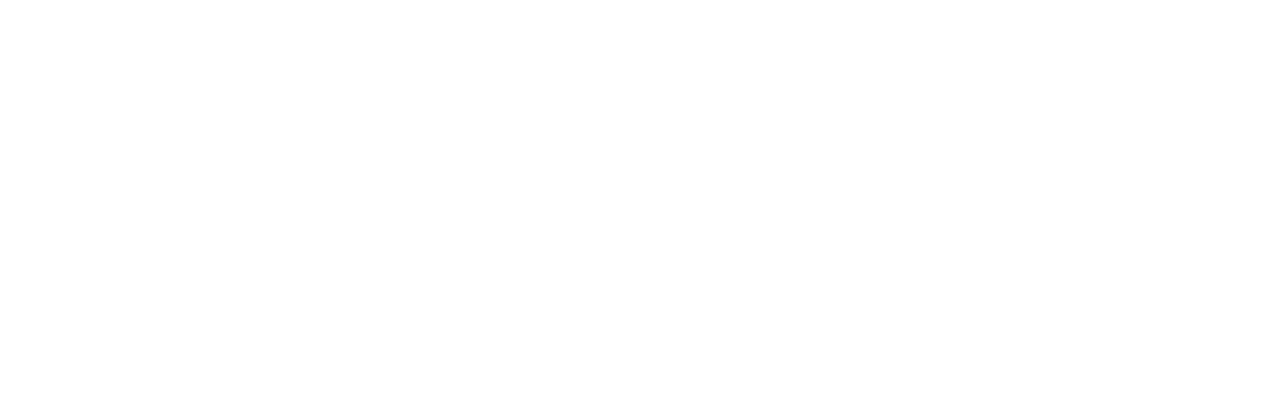
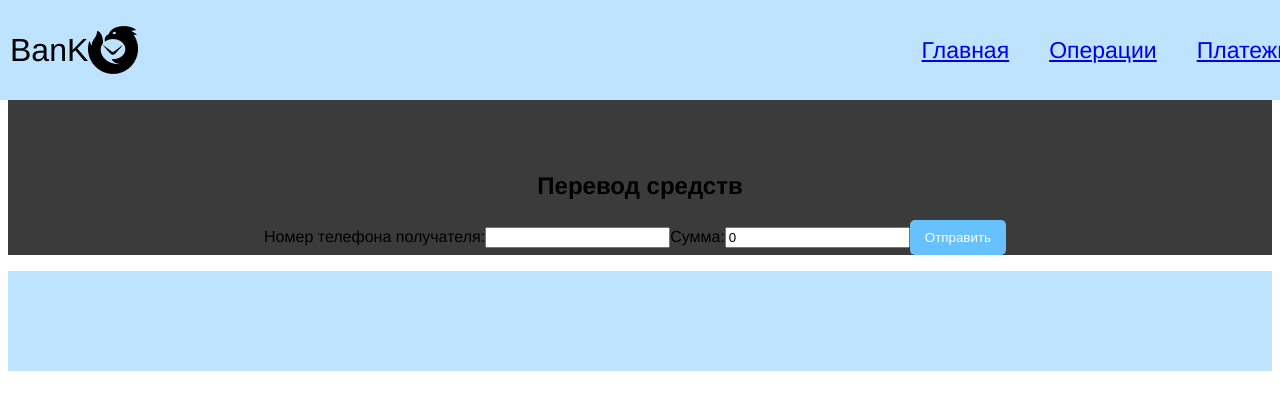
Before and after one commit to Darkness365D/Site2, a Vue app: page /transferFromTo in a window 1280 px wide. Before the commit this address had no page. Shown: the top 410 px of the page. Built offline with nearby package versions, Linux system fonts and the light colour scheme.

Commit message:
работают переводы

```diff
--- a/src/components/DashBoard.vue
+++ b/src/components/DashBoard.vue
@@ -1,22 +1,18 @@
 <template>
-  <div style="background-color: #3C3B3B;">
+  <div class="osnovnoe" style="background-color: #3C3B3B;">
     <div class="top-menu">
-       <div class="name" align="left" >
-        <span>
+      <div class="name" align="left">
         BanK
         <img src="@/assets/naz.png" align="center">
-        </span>
       </div>
       <nav class="menu">
-        <a href="#glavnaya">Главная</a>
-        <a href="#">Операции</a>
-        <a href="#">Платежи</a>
+        <router-link to="/DashBoard">Главная</router-link>
+        <router-link to="/transferFromTo">Операции</router-link>
+        <router-link to="/payments">Платежи</router-link>
       </nav>
       <div class="user-name" v-if="user">
-        <span>
-         {{ user.name }}
+        <p style="padding-right: 6%;">{{ user.name }}</p>
         <img src="@/assets/Frame 11.png" align="center">
-        </span>
       </div>
     </div>
     <br>
@@ -27,14 +23,14 @@
     <br>
     <br>
     <br>
-    <div class="text" >
-    Добрый день
+    <div class="text" style="padding-left: 5%" v-if="user">
+      {{ greeting }} {{ user.name }}
     </div>
     <div class="card-form" v-if="user">
       <img src="@/assets/f7_money-rubl-circle-fill.png">
       <p style="padding-left: 50%;">{{ user.Balance }} ₽</p>
     </div>
-    <button>Перевести</button>
+    <router-link to="/transferFromTo" class="button">Перевести</router-link>
     <div class="bottom-menu">
       <!-- Добавьте элементы нижнего меню здесь -->
       <p></p>
@@ -53,6 +49,18 @@
   },
   created() {
     this.fetchUser();
+  },
+  computed: {
+    greeting() {
+      const currentHour = new Date().getHours();
+      if (currentHour < 12) {
+        return 'Доброе утро';
+      } else if (currentHour < 18) {
+        return 'Добрый день';
+      } else {
+        return 'Добрый вечер';
+      }
+    }
   },
   methods: {
     fetchUser() {
--- /dev/null
+++ b/src/components/TransferFromTo.vue
@@ -0,0 +1,78 @@
+<template>
+  <div class="osnovnoe" style="background-color: #3C3B3B;">
+    <div class="top-menu">
+      <div class="name" align="left">
+        BanK
+        <img src="@/assets/naz.png" align="center">
+      </div>
+      <nav class="menu">
+        <router-link to="/DashBoard">Главная</router-link>
+        <router-link to="/transferFromTo">Операции</router-link>
+        <router-link to="/payments">Платежи</router-link>
+      </nav>
+      <div class="user-name" v-if="user">
+        <p style="padding-right: 6%;">{{ user.name }}</p>
+        <img src="@/assets/Frame 11.png" align="center">
+      </div>
+    </div>
+    <br>
+    <br>
+    <br>
+    <br>
+    <br>
+    <br>
+    <br>
+    <br>
+      <h2>Перевод средств</h2>
+      <form @submit.prevent="transferMoney">
+        <label>Номер телефона получателя:</label>
+        <input type="text" v-model="phoneNumber" required>
+        <label>Сумма:</label>
+        <input type="number" v-model="amount" required>
+        <button type="submit">Отправить</button>
+      </form>
+    </div>
+    <div class="bottom-menu">
+      <!-- Добавьте элементы нижнего меню здесь -->
+      <p></p>
+    </div>
+  </template>
+
+  <script>
+  import axios from 'axios';
+
+  export default {
+    data() {
+      return {
+        phoneNumber: '',
+        amount: 0
+      };
+    },
+    methods: {
+      transferMoney() {
+        const token = localStorage.getItem('token');
+        axios.post('http://localhost:3000/transferFromTo', {
+          phoneNumber: this.phoneNumber,
+          amount: this.amount
+        }, {
+          headers: {
+            'Authorization': token
+          }
+        })
+        .then(response => {
+          alert(response.data.message); // Показать сообщение об успешном переводе
+          this.$router.push('/DashBoard'); // Переход на главную страницу после успешного перевода
+        })
+        .catch(error => {
+          console.error('Transfer error:', error);
+          if (error.response && error.response.data && error.response.data.error) {
+            alert(error.response.data.error);
+          }
+        });
+      }
+    }
+  };
+  </script>
+
+<style src="@/styles/global.css" scoped>
+</style>
--- a/src/router/index.js
+++ b/src/router/index.js
@@ -2,23 +2,29 @@
 import HelloWorld from '../components/HelloWorld.vue';
 import UserLogin from '../components/UserLogin.vue';
 import DashBoard from '../components/DashBoard.vue';
+import TransferFromTo from '../components/TransferFromTo.vue';
 
 const routes = [
   {
-    path: '/',
+    path: '/', //окно регистрации
     name: 'HelloWorld',
     component: HelloWorld
   },
   {
-    path: '/login',
+    path: '/login', //окно логина
     name: 'UserLogin',
     component: UserLogin
   },
   {
-    path: '/dashboard',
+    path: '/dashboard', //главное окно
     name: 'DashBoard',
     component: DashBoard,
     meta: { requiresAuth: true }
+  },
+  {
+    path: '/transferFromTo',
+    name: 'TransferFromTo',
+    component: TransferFromTo
   }
 ];
 
@@ -28,15 +34,15 @@
 });
 
 // // Проверка перед каждым переходом на маршрут
-// router.beforeEach((to, from, next) => {
-//   const requiresAuth = to.matched.some(record => record.meta.requiresAuth);
-//   const token = localStorage.getItem('token');
+router.beforeEach((to, from, next) => {
+  const requiresAuth = to.matched.some(record => record.meta.requiresAuth);
+  const token = localStorage.getItem('token');
 
-//   if (requiresAuth && !token) {
-//     next('/login'); // Перенаправление на страницу входа, если пользователь не авторизован
-//   } else {
-//     next(); // Разрешение перехода
-//   }
-// });
+  if (requiresAuth && !token) {
+    next('/login'); // Перенаправление на страницу входа, если пользователь не авторизован
+  } else {
+    next(); // Разрешение перехода
+  }
+});
 
 export default router;
--- a/src/styles/global.css
+++ b/src/styles/global.css
@@ -3,6 +3,23 @@
   margin: 0;
   padding: 0;
   background-color: #3C3B3B;
+}
+
+.osnovnoe{
+  width: auto;
+  height: auto;
+  background-color: #3C3B3B;
+  top: 0; /* Располагаем его в верхней части страницы */
+  left: 0; /* Располагаем его по левому краю */
+  margin-top: 0;
+}
+
+.bottom-menu {
+  height: 100px;
+  width: auto;
+  background-color: #BDE3FF;
+  margin: 0;
+  position: relative;
 }
 
 .top-menu {
@@ -14,11 +31,10 @@
   position: fixed; /* Закрепляем меню наверху */
   top: 0; /* Располагаем его в верхней части страницы */
   left: 0; /* Располагаем его по левому краю */
-  z-index: 1000; /* Задаем высокий z-index, чтобы меню было выше других элементов */
+  padding: 0 10px; /* Добавляем паддинг для удобства */
   display: flex;
   justify-content: space-between;
   align-items: center;
-  padding: 0 20px; /* Добавляем паддинг для удобства */
 }
 
 .menu {
@@ -92,13 +108,7 @@
   color: #ffffff;
 }
 
-.bottom-menu {
-  height: 100px;
-  width: auto;
-  background-color: #BDE3FF;
-  margin: 0;
-  position: relative;
-}
+
 
 .login-form {
   max-width: 400px;
```
Also changed, not shown: server.js (+81 -0 lines). Lines whose indentation alone changed are shown as unchanged.
